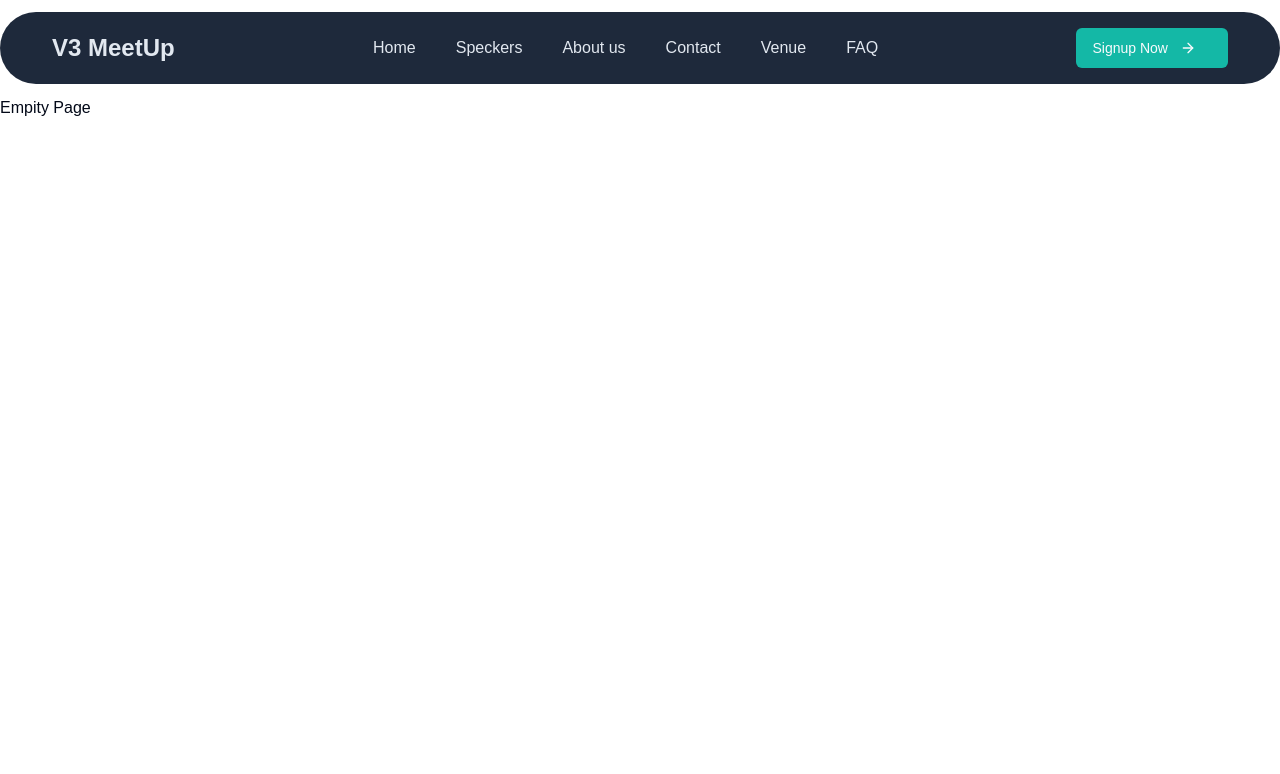
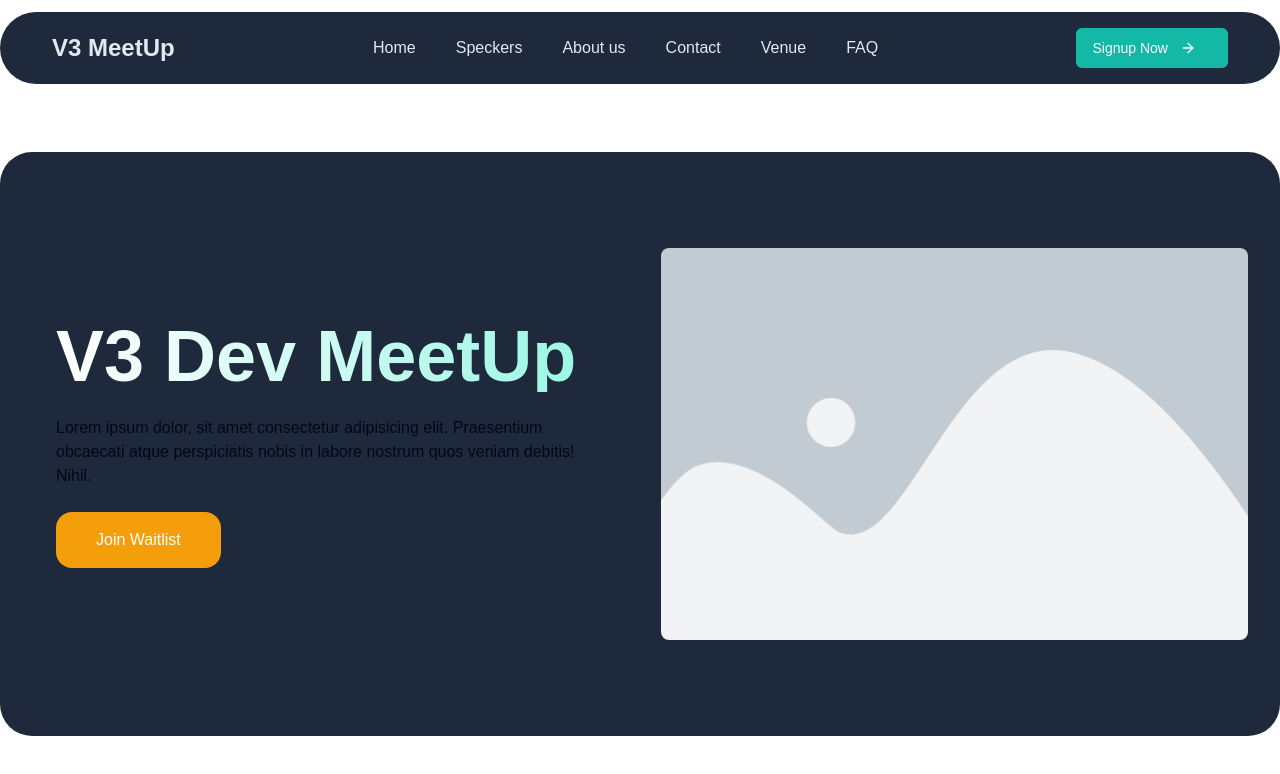
Before and after one commit to kiyakebe/dev-meetup-v3-front, a Next.js app: page / in a window 1280 px wide. Shown: the top 774 px of the page. Built offline with nearby package versions, Linux system fonts and the light colour scheme.

Commit message:
Add Hero component for landing page with placeholder image

```diff
--- a/src/app/page.tsx
+++ b/src/app/page.tsx
@@ -1,8 +1,9 @@
+import Hero from "@/components/lading-page/Hero";
 
 export default function Home() {
   return (
-    <div className="">
-      Empity Page
+    <div>
+      <Hero />
     </div>
   );
 }
--- /dev/null
+++ b/src/components/lading-page/Hero.tsx
@@ -0,0 +1,44 @@
+import Image from "next/image";
+import Link from "next/link";
+
+const Hero = () => {
+  return (
+    <section className="min-h-[87vh] flex items-center overflow-x-hidden relative">
+      <div className="lg:container h-full mx-auto  px-4 sm:px-6 lg:px-8 md:py-24 md:lg:py-24 lg:max-w-[1440px] bg-slate-800 rounded-[2rem]">
+        <div className="flex flex-col  gap-x-10 md:flex-row">
+          <div className=" md:w-1/2 p-6 grid place-items-center">
+            <div className="flex flex-col justify-center space-y-6">
+              <h1 className="text-2xl md:text-3xl lg:text-7xl font-bold bg-gradient-to-r from-white via-team-50 to-teal-200 bg-clip-text text-transparent">
+                V3 Dev MeetUp
+              </h1>
+              <p className="">
+                Lorem ipsum dolor, sit amet consectetur adipisicing elit.
+                Praesentium obcaecati atque perspiciatis nobis in labore nostrum
+                quos veniam debitis! Nihil.
+              </p>
+              <div className="relative space-x-6">
+                <Link
+                  href="/waitlist"
+                  className="bg-amber-500 text-white inline-block py-4 px-10 rounded-2xl"
+                >
+                  Join Waitlist
+                </Link>
+              </div>
+            </div>
+          </div>
+          <div className="md:w-1/2 grid place-items-center">
+            <Image
+              src="/placeholder.png?height=600&width=600"
+              alt="AWW Smm Panel"
+              width={600}
+              height={400}
+              className="rounded-lg"
+            />
+          </div>
+        </div>
+      </div>
+    </section>
+  );
+};
+
+export default Hero;
```
Also changed, not shown: public/placeholder.png (added).
